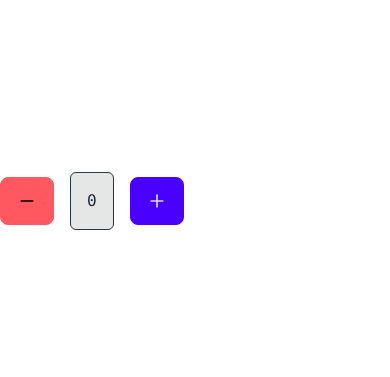
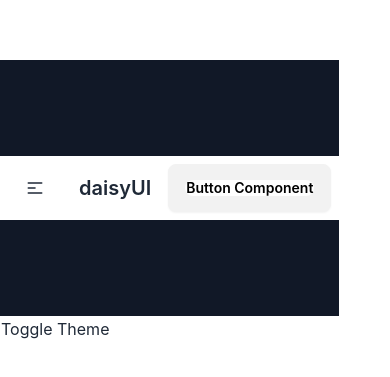
Before and after one commit to Boubacarkonate/melvynxReact, a React (Vite) app: page / in a window 390 px wide. Shown: the part 221-598 px from the top of the page. Built offline with nearby package versions, Linux system fonts and the light colour scheme.

Commit message:
10 commit

```diff
--- /dev/null
+++ b/src/components/theme/Button.jsx
@@ -0,0 +1,14 @@
+import { useContext } from "react"
+import ThemContext from "./ThemContext"
+
+
+const Button = () => {
+    const theme = useContext(ThemContext)
+  return (
+    <button style={{ backgroundColor: theme === "dark" ? "#333" : "#FFF", color: theme === "dark" ? "#FFF" : "#000" }}>
+    Button Component
+  </button>
+  )
+}
+
+export default Button
--- /dev/null
+++ b/src/components/theme/Hearder.jsx
@@ -0,0 +1,13 @@
+import Navbar from './Navbar'
+
+
+
+const Hearder = () => {
+  return (
+    <div className="relative isolate overflow-hidden bg-gray-900 py-24 sm:py-32">
+     <Navbar />
+    </div>
+  )
+}
+
+export default Hearder
--- /dev/null
+++ b/src/components/theme/Navbar.jsx
@@ -0,0 +1,60 @@
+import Button from "./Button"
+
+const Navbar = () => {
+  return (
+    <div className="navbar bg-base-100">
+    <div className="navbar-start">
+      <div className="dropdown">
+        <div tabIndex={0} role="button" className="btn btn-ghost lg:hidden">
+          <svg
+            xmlns="http://www.w3.org/2000/svg"
+            className="h-5 w-5"
+            fill="none"
+            viewBox="0 0 24 24"
+            stroke="currentColor">
+            <path
+              strokeLinecap="round"
+              strokeLinejoin="round"
+              strokeWidth="2"
+              d="M4 6h16M4 12h8m-8 6h16" />
+          </svg>
+        </div>
+        <ul
+          tabIndex={0}
+          className="menu menu-sm dropdown-content bg-base-100 rounded-box z-[1] mt-3 w-52 p-2 shadow">
+          <li><a>Item 1</a></li>
+          <li>
+            <a>Parent</a>
+            <ul className="p-2">
+              <li><a>Submenu 1</a></li>
+              <li><a>Submenu 2</a></li>
+            </ul>
+          </li>
+          <li><a>Item 3</a></li>
+        </ul>
+      </div>
+      <a className="btn btn-ghost text-xl">daisyUI</a>
+    </div>
+    <div className="navbar-center hidden lg:flex">
+      <ul className="menu menu-horizontal px-1">
+        <li><a>Item 1</a></li>
+        <li>
+          <details>
+            <summary>Parent</summary>
+            <ul className="p-2">
+              <li><a>Submenu 1</a></li>
+              <li><a>Submenu 2</a></li>
+            </ul>
+          </details>
+        </li>
+        <li><a>Item 3</a></li>
+      </ul>
+    </div>
+    <div className="navbar-end">
+      <a className="btn"><Button /></a>
+    </div>
+  </div>
+  )
+}
+
+export default Navbar
--- /dev/null
+++ b/src/components/theme/ThemContext.jsx
@@ -0,0 +1,7 @@
+import { createContext } from "react"
+
+const ThemContext = createContext('light');
+
+
+
+export default ThemContext
--- a/src/components/theme/ThemeComponent.jsx
+++ b/src/components/theme/ThemeComponent.jsx
@@ -0,0 +1,18 @@
+import { useState } from "react";
+import Hearder from "./Hearder";
+import ThemContext from "./ThemContext";
+
+
+const ThemeComponent = () => {
+    const [theme, setTheme] = useState('light'); // Gestion du thème (clair par défaut)
+  return (
+    <ThemContext.Provider value={theme}>
+      <Hearder />
+      <button onClick={() => setTheme(theme === 'light' ? 'dark' : 'light')}>
+        Toggle Theme
+      </button>
+    </ThemContext.Provider>
+  )
+}
+
+export default ThemeComponent
--- a/src/main.jsx
+++ b/src/main.jsx
@@ -1,13 +1,13 @@
 import React from 'react'
 import ReactDOM from 'react-dom/client'
 import './index.css'
-import UseContext from './components/UseContext'
+import ThemeComponent from './components/theme/ThemeComponent'
 
 
 
 
 ReactDOM.createRoot(document.getElementById('root')).render(
   <React.StrictMode>
-   <UseContext/>
+   <ThemeComponent/>
   </React.StrictMode>,
 )
```
